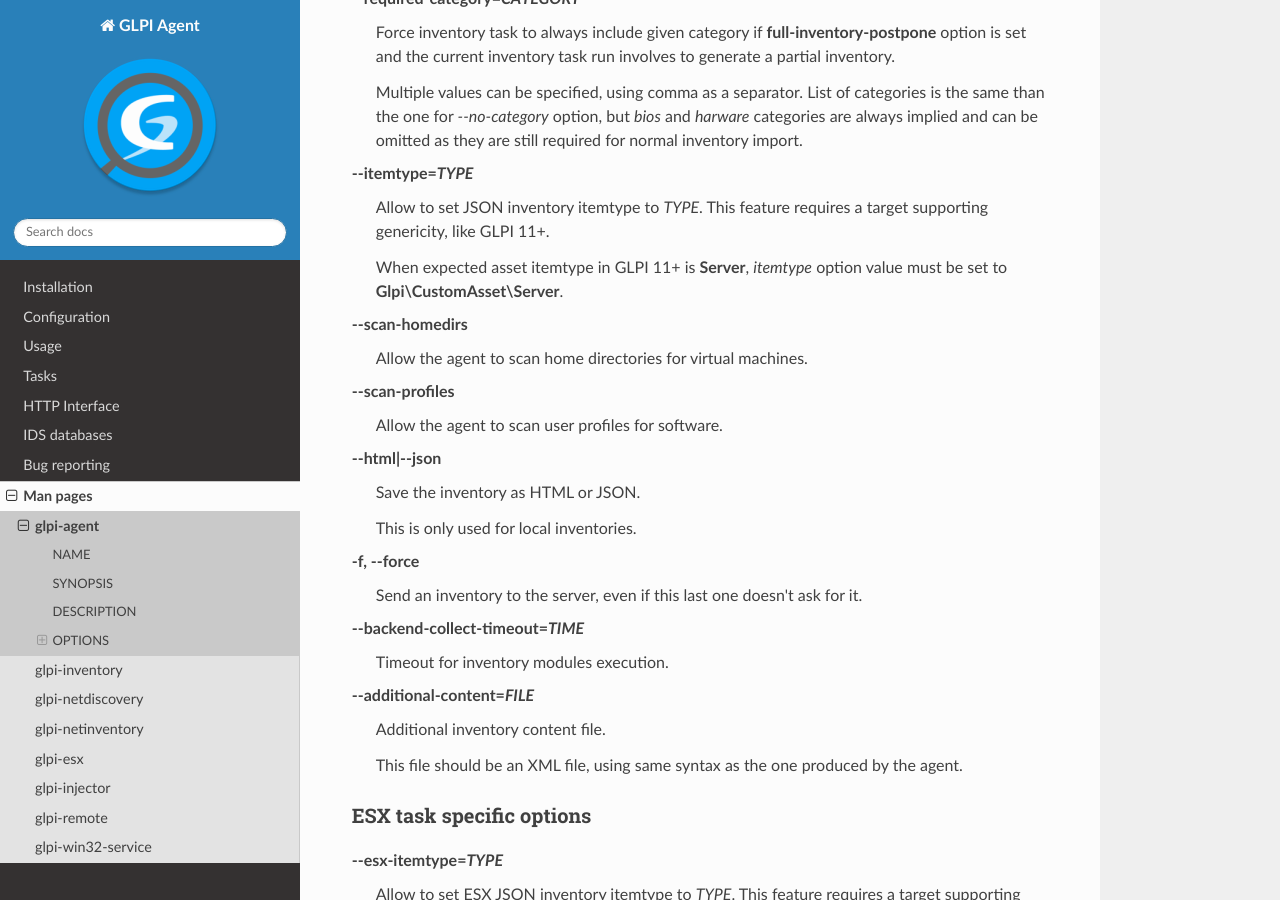
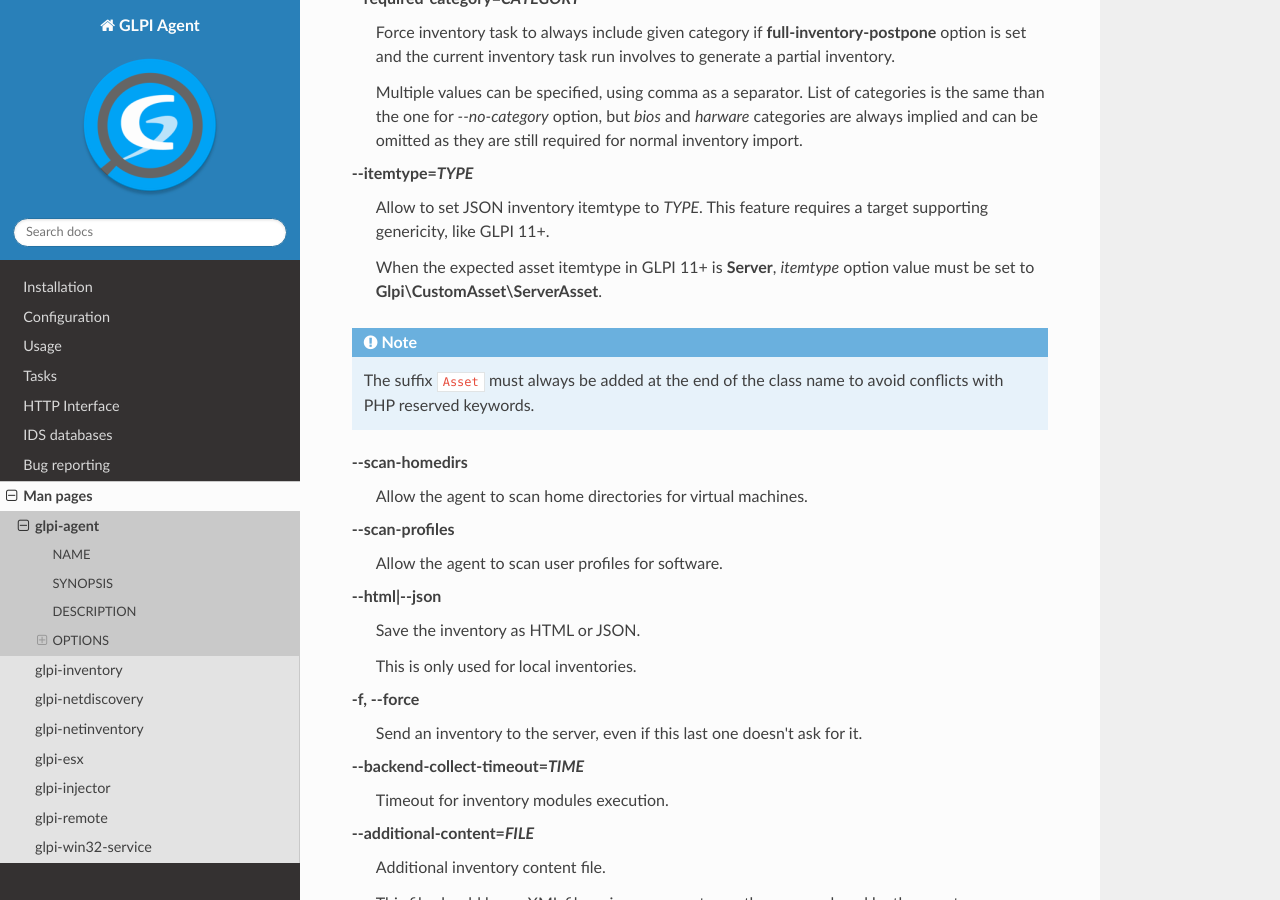
Before and after one commit to glpi-project/doc-agent, a Sphinx documentation site: the page built from source/man/glpi-agent.rst, in a window 1280 px wide and 900 px high, scrolled down 6261 px. Built offline with Sphinx 7.4.7 and the Read the Docs theme 3.1.0, drawn with Linux system fonts in a browser that asks for light colours.

Commit message:
add the Suffix Asset to itemtypes on glpi-agent.rst and configuration.rst

```diff
--- a/source/configuration.rst
+++ b/source/configuration.rst
@@ -456,11 +456,15 @@
     By default, it is empty and itemtype will still be set to ``Computer`` to keep compatibility with GLPI 10.
 
     The itemtype must be supported in GLPI 11+ or inventory import will be refused. When itemtype in GLPI is, as example, ``Server``,
-    ``itemtype`` value in glpi-agent must be set to ``\Glpi\CustomAsset\Server``.
+    ``itemtype`` value in glpi-agent must be set to ``\Glpi\CustomAsset\ServerAsset``.
 
     Itemtype can only be set when generating a JSON inventory.
 
     This directive is used for inventory and remoteinventory tasks only.
+.. note::
+
+    The suffix ``Asset`` must always be added at the end of the class name to avoid conflicts with PHP reserved keywords.
+
 
 .. _additional-content:
 
--- a/source/man/glpi-agent.rst
+++ b/source/man/glpi-agent.rst
@@ -316,8 +316,12 @@
    Allow to set JSON inventory itemtype to *TYPE*. This feature requires
    a target supporting genericity, like GLPI 11+.
 
-   When expected asset itemtype in GLPI 11+ is **Server**, *itemtype*
-   option value must be set to **Glpi\\CustomAsset\\Server**.
+   When the expected asset itemtype in GLPI 11+ is **Server**, *itemtype*
+   option value must be set to **Glpi\\CustomAsset\\ServerAsset**.
+
+.. note::
+
+    The suffix ``Asset`` must always be added at the end of the class name to avoid conflicts with PHP reserved keywords.
 
 **--scan-homedirs**
    Allow the agent to scan home directories for virtual machines.
```
